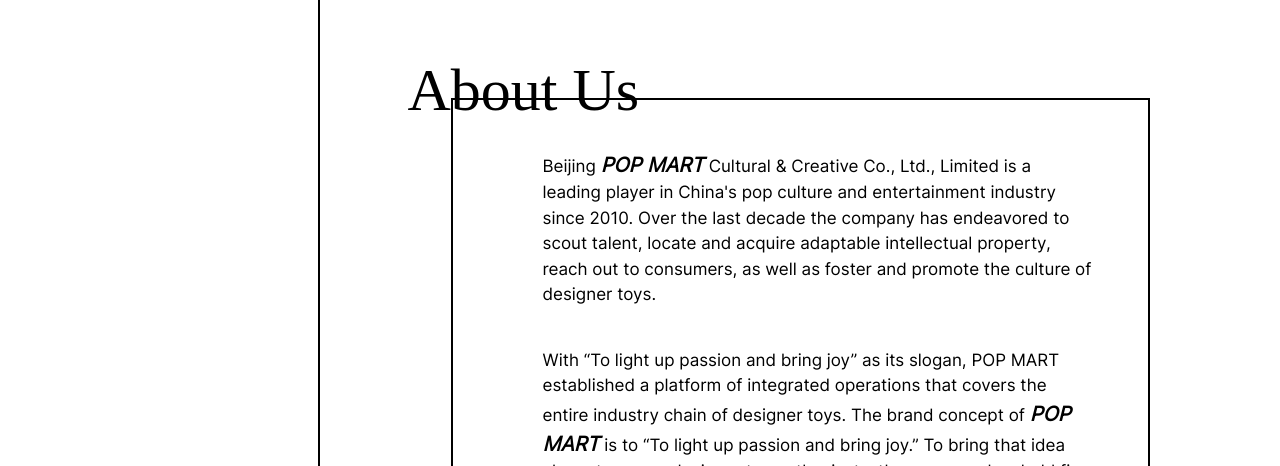
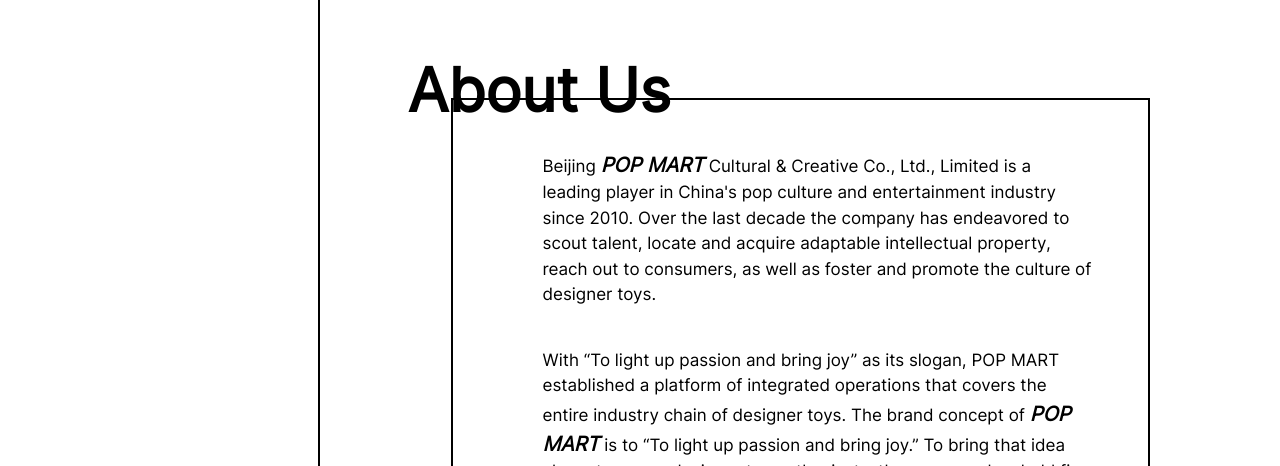
Before and after one commit to michelledu329/popmart, a plain HTML site: page info-about.html in a window 1280 px wide. Shown: the part 634-1100 px from the top of the page. Drawn offline with Linux system fonts and the light colour scheme.

Commit message:
Update style.css

```diff
--- a/css/style.css
+++ b/css/style.css
@@ -1178,6 +1178,7 @@
 	font-size: 30px;
 	font-family: "Shrimp", "Inter", Arial;
 	padding: 15px 0;
+	font-weight: 800;
 }
 .desi-block h2::after{
 	display: block;
@@ -2317,10 +2318,11 @@
 }
 .article-block>h1{
 	font-size: 60px;
-	font-family: "Shrimp";
+	font-family: "Inter";
 	position: absolute;
 	top: -40px;
 	left: -45px;
+	font-weight: 800;
 }
 .article-block>p{
 	padding: 20px;
```
